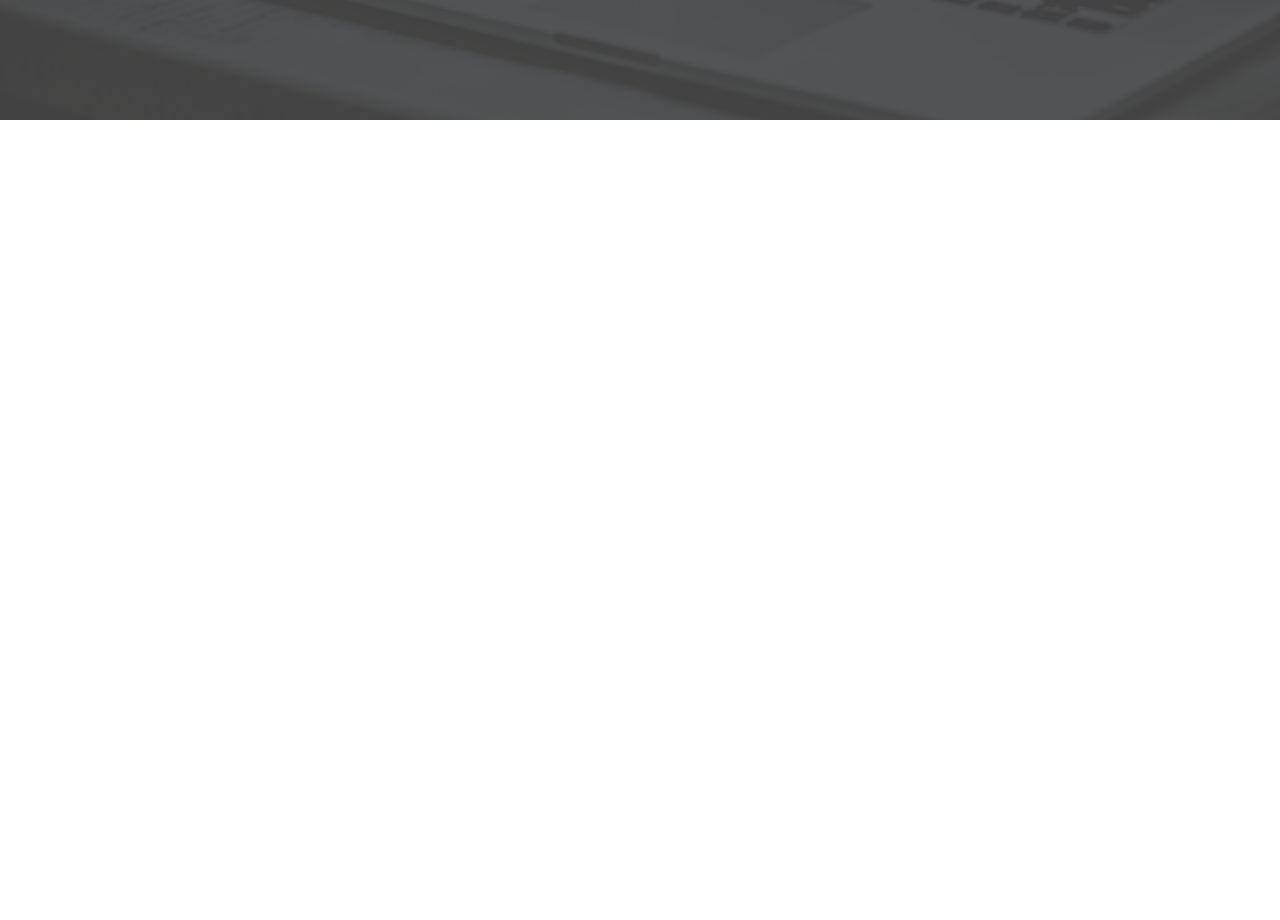
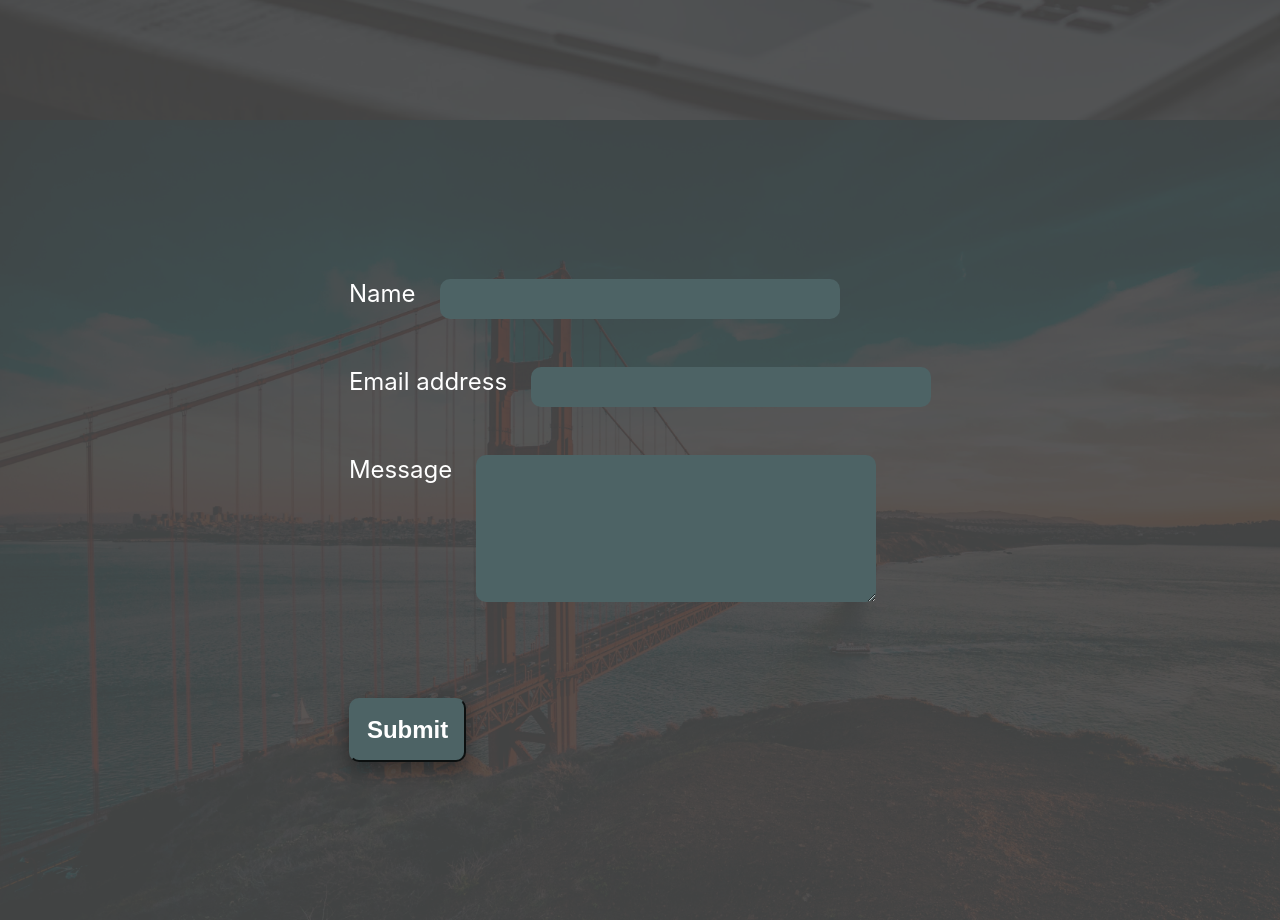
Before and after one commit to JBuhay34/jbuhay34.github.io, a React (Create React App) app: page / in a window 1280 px wide. Shown: the part 5480-6400 px from the top of the page. Before the commit the page ends 5600 px from the top, so only its background shows below. Built offline with nearby package versions, Linux system fonts and the light colour scheme.

Commit message:
Added unfunctional text form

```diff
--- a/src/App.js
+++ b/src/App.js
@@ -2,6 +2,8 @@ import React, { Component } from "react";
 import "./App.css";
 import Home from "./components/Home.js";
 import Projects from "./components/Projects.js";
+import Contact from "./components/Contact.js";
+
 
 
 export class App extends Component {
@@ -10,6 +12,7 @@ export class App extends Component {
       <div className="Background">
         <Home />
         <Projects />
+        <Contact/>
       </div>
     );
   }
--- /dev/null
+++ b/src/components/Contact.css
@@ -0,0 +1,51 @@
+.b3 {
+    background-image: url(../images/background.png);
+    /* Full height */
+    height: 100vh;
+    background-size: cover;
+    display: flex;
+    flex-direction: column;
+  }
+
+
+form {
+    margin: auto;
+}
+
+.form-control{
+    width: 50vh;
+    padding: 6px;
+    border-style: none;
+    border-color: #4D6365;
+    margin-left: 1em;
+    border-radius: 10px;
+    background-color: #4D6365;
+}
+
+.form-group{
+    border-color: #4D6365;
+    margin: 2em;
+    display: flex;
+    flex-direction: row;
+}
+
+.SubmitButton{
+    font-weight: bold;
+    margin: 2em;
+    padding: 16px;
+    box-shadow: 0 8px 16px 0 rgba(0,0,0,0.2), 0 6px 20px 0 rgba(0,0,0,0.19);
+    border-radius: 10px;
+    border-color: #4D6365;
+    background-color: #4D6365;
+}
+
+@media screen and (max-width: 800px) {
+    form {
+        margin: 0vh;
+        width: 50vh;
+    }
+
+    .form-control{
+        width: 10vh;
+    }
+}
--- a/src/components/Contact.js
+++ b/src/components/Contact.js
@@ -1,13 +1,37 @@
-import React, { Component } from 'react'
+import React, { Component } from "react";
+import "./Contact.css"
 
 export class Contact extends Component {
-    render() {
-        return (
-            <div>
-
-            </div>
-        )
-    }
+  render() {
+    return (
+      <div className="b3">
+        <form
+        //   onSubmit={this.handleSubmit.bind(this)}
+          method="POST"
+        >
+          <div className="form-group">
+            <label htmlFor="name">Name</label>
+            <input type="text" className="form-control" />
+          </div>
+          <div className="form-group">
+            <label htmlFor="exampleInputEmail1">Email address</label>
+            <input
+              type="email"
+              className="form-control"
+              aria-describedby="emailHelp"
+            />
+          </div>
+          <div className="form-group">
+            <label htmlFor="message">Message</label>
+            <textarea className="form-control" rows="5"></textarea>
+          </div>
+          <button type="submit" className="SubmitButton">
+            Submit
+          </button>
+        </form>
+      </div>
+    );
+  }
 }
 
-export default Contact
+export default Contact;
```
